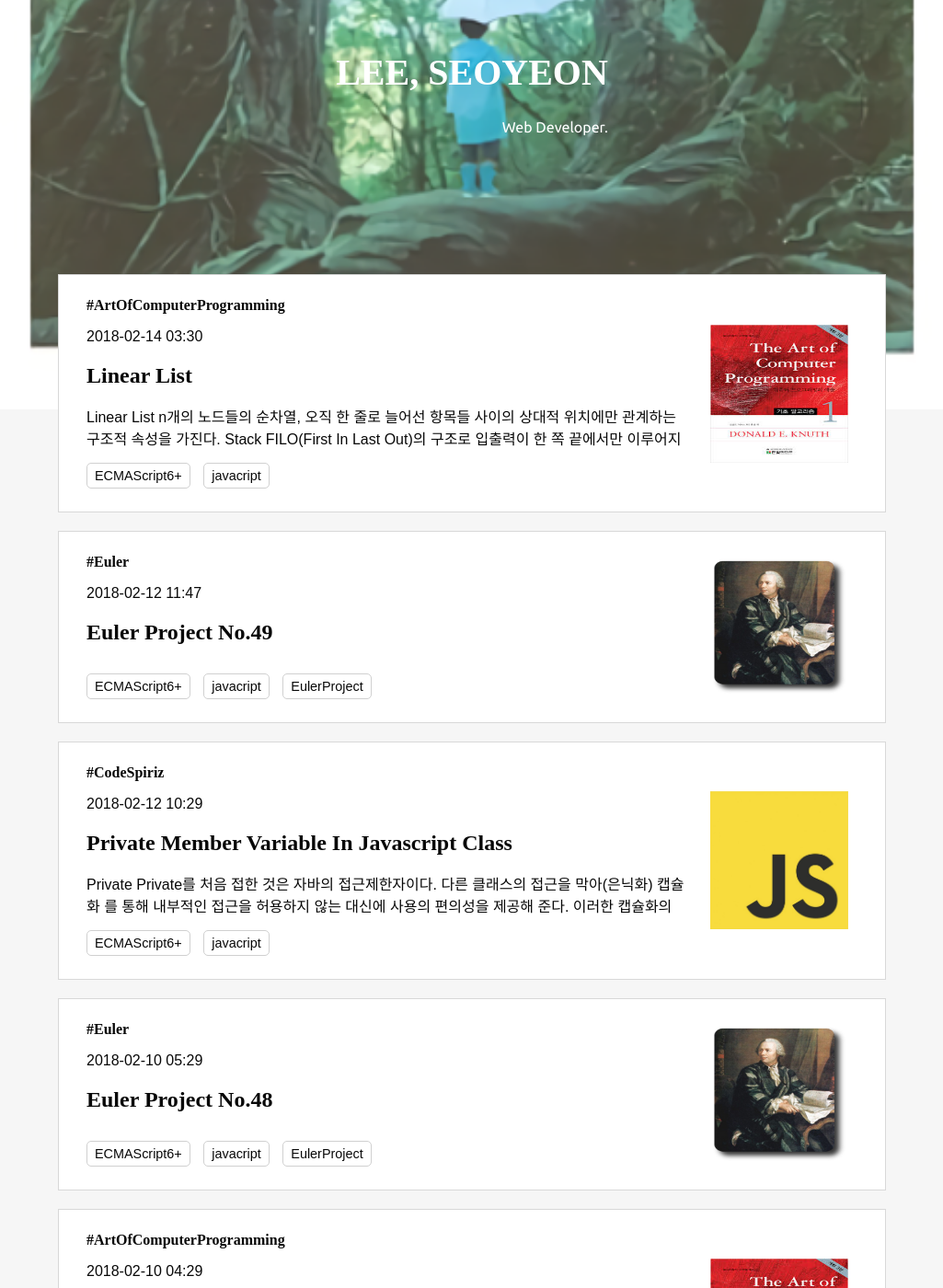
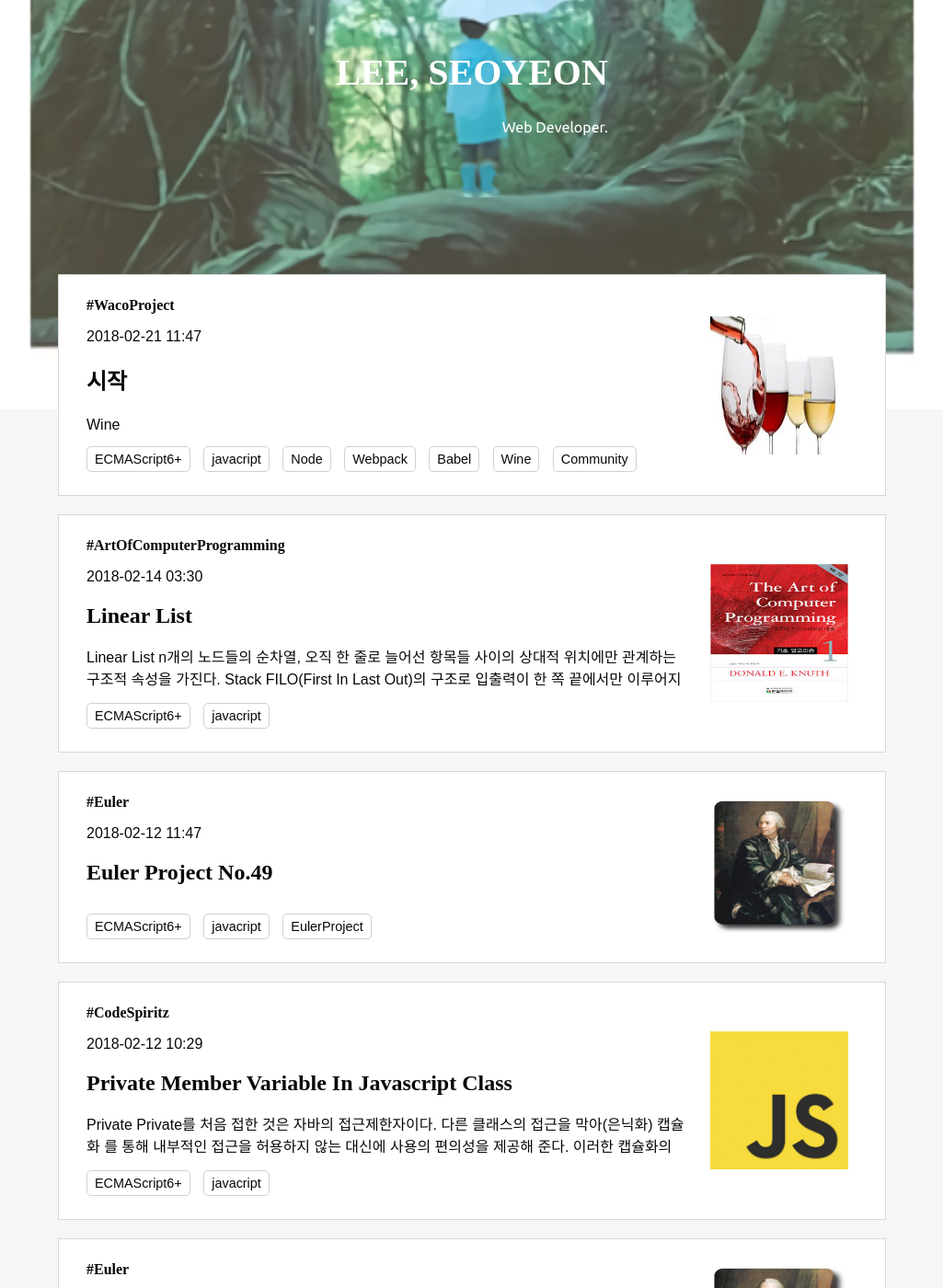
Before and after one commit to Aeee90/Aeee90.github.io, a Jekyll site: the page built from index.html, in a window 1280 px wide and 1400 px high, scrolled down 315 px. Shown: the whole window at 92% size, without its empty margins (127-1152 px from the left). Built offline with Jekyll 4.4.1, drawn with Linux system fonts in a browser that asks for light colours; nearby versions of some CDN libraries; some web fonts are replaced; some of the changed lines change nothing that is shown.

Commit message:
post wine

```diff
--- a/_posts/CodeSpiritz/2018-02-12-Private.md
+++ b/_posts/CodeSpiritz/2018-02-12-Private.md
@@ -3,7 +3,7 @@ layout: post
 title:  "Private Member Variable In Javascript Class"
 author: Aeee
 date:   2018-02-12 19:29:49 +0900
-categories: CodeSpiriz
+categories: CodeSpiritz
 tags: ECMAScript6+ javacript
 image: /assets/images/js.jpg
 ---
--- /dev/null
+++ b/_posts/WacoProject/2018-02-12-EulerProject-49.md
@@ -0,0 +1,35 @@
+---
+layout: post
+title:  "시작"
+author: Aeee
+date:   2018-02-21 20:47:49 +0900
+categories: WacoProject
+tags: ECMAScript6+ javacript Node Webpack Babel Wine Community
+image: /assets/images/Wine.jpg
+---
+
+# Wine
+
+ 술을 좋아하는 편(일주일에 하루는 꼭 마신다.)이었다. 이것 저것 다양한 것을 경험하는 것을 좋아하는 편이라 자연스럽게 술도 여러가지 체험하는 것을 좋아한다.
+
+ 개발 블로그에 'Wine 이라는 카테고리는 뭐지?' 라 생각이 들 수도 있겠다. 일단 와인을 마시게 된 과거로 돌아가보자.
+
+ 첫 와인은 대학교 때이다. 아는 선배가 치즈와 과일을 챙겨와서는 와인을 한 잔 하자고 했다. 그리고는 편의점으로 향했다. 그때는 지금처럼 다양한 와인을 팔지는 않았다. 처음 마시는 와인이 진로 천원짜리 와인이다. '차라리 소주를 마시지..'라는 생각이 들정도로 별로였고, 많은 시간이 흐르게 되었다.
+
+ 학원에서 코딩을 시작하게 되면서 와인을 좋아하는 친구를 만났다. 친구 때문에 학원 프로젝트도 3개중 2개를 와인 관련된 프로젝트로 하였다.(난 만들고 싶었던게 없었으니깐.) 그러면서 자연스럽게 와인을 접하게 되었다. 이 때부터 '와인도 맛있구나' 라고 생각이 바뀌면서 가끔이 사치로 먹게 되는 것 같다.
+
+ **결론: Wine 맛있다.**
+
+# 와인과 개발
+
+ 갑자기 Wine에 관련 이야기를 하겠지만, 내가 만들고 싶은 Waco Project는 와인 커뮤니티이다. 네가안 찾아 본 적도 없지만, 만들면 재밌겠다는 생각이 드는 아이템이다. 워낙 아이템에 대한 생각을 안하니깐.
+
+# 개발 환경
+
+ 초보 개발자 보니, 여러 방면으로 생각하는게 짧을수 밖에 없다고 생각한다. 내가 멍청해서... 할튼 어떤 것들을 사용할지 참 고민이 되었다. 실제로 서비스도 하고 싶은 욕심도 있지만, 하고 싶은 것들을 붙이자라고 생각이 들었다.
+
+## 사용 언어 및 기술
+ 1. Javascript: ES6+로 배우면서 많이 부족하지만, 다른 언어보다 재밌다. 솔직히 컴파일러가 해주는게 많아서 편하다.
+ 2. Java: 처음으로 시작한 언어인데, 버리기 아까워서 해야겠다. 욕심일지 모르겠지만 말이다.
+ 3. Spring: API 서버를 Spring으로 만들 것이다.
+ 4. Node, Webpack, Vue, Babel, Sass: 참 공부할 것도 많다. 미래의 FullStack을 위해서..
```
Also changed, not shown: assets/images/Wine.jpg (added).
